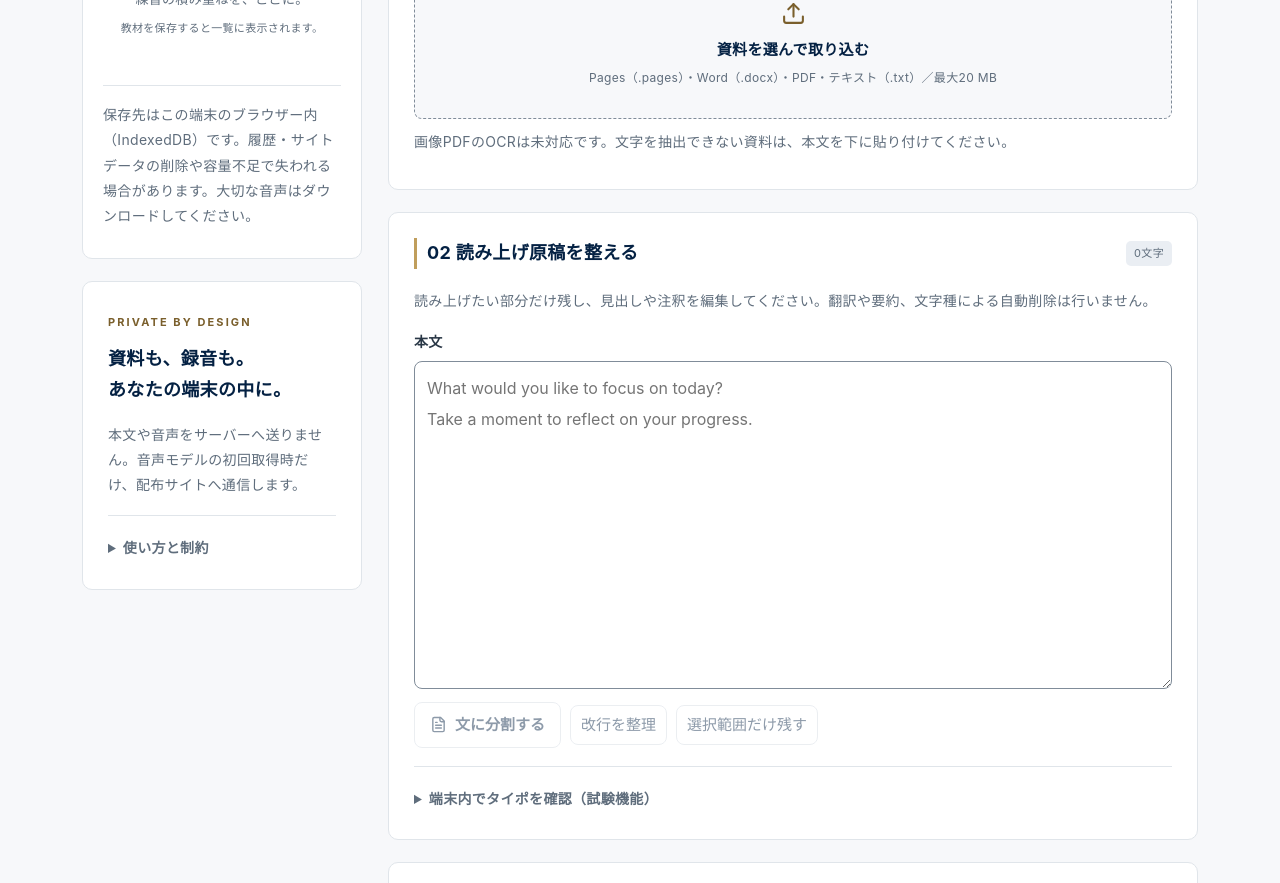
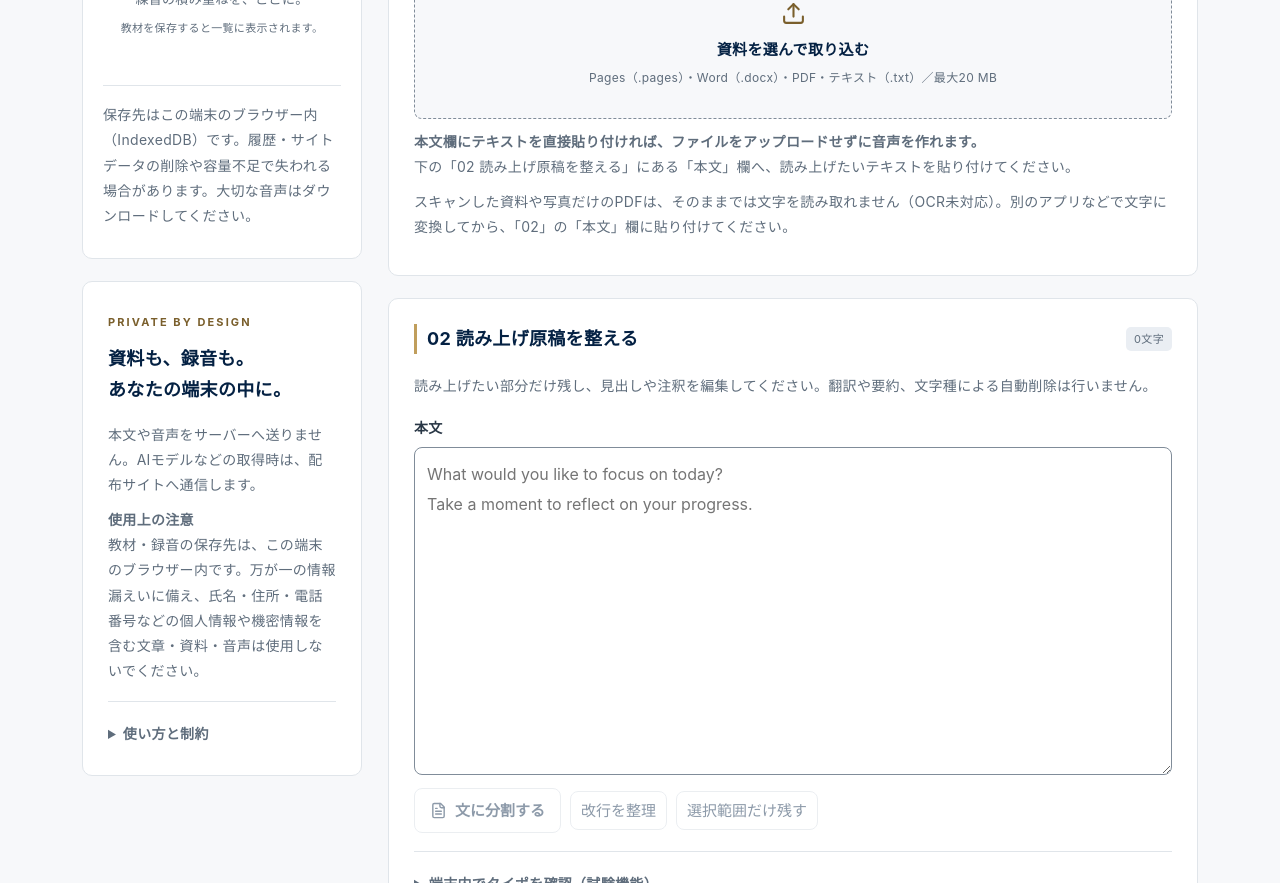
Before and after one commit to coaching-l/shadowing, a React (Vite) app: page / in a window 1280 px wide. Shown: the part 760-1643 px from the top of the page. Built offline with nearby package versions, Linux system fonts and the light colour scheme.

Commit message:
Clarify direct text entry and warn against personal information

```diff
--- a/src/App.tsx
+++ b/src/App.tsx
@@ -563,7 +563,12 @@ export default function App() {
                 あなたの端末の中に。
               </h3>
               <p className="small">
-                本文や音声をサーバーへ送りません。音声モデルの初回取得時だけ、配布サイトへ通信します。
+                本文や音声をサーバーへ送りません。AIモデルなどの取得時は、配布サイトへ通信します。
+              </p>
+              <p className="small">
+                <strong>使用上の注意</strong>
+                <br />
+                教材・録音の保存先は、この端末のブラウザー内です。万が一の情報漏えいに備え、氏名・住所・電話番号などの個人情報や機密情報を含む文章・資料・音声は使用しないでください。
               </p>
               <details>
                 <summary>使い方と制約</summary>
@@ -642,8 +647,15 @@ export default function App() {
                   }}
                 />
               </label>
+              <p id="direct-text-help" className="small">
+                <strong>
+                  本文欄にテキストを直接貼り付ければ、ファイルをアップロードせずに音声を作れます。
+                </strong>
+                <br />
+                下の「02 読み上げ原稿を整える」にある「本文」欄へ、読み上げたいテキストを貼り付けてください。
+              </p>
               <p className="small">
-                画像PDFのOCRは未対応です。文字を抽出できない資料は、本文を下に貼り付けてください。
+                スキャンした資料や写真だけのPDFは、そのままでは文字を読み取れません（OCR未対応）。別のアプリなどで文字に変換してから、「02」の「本文」欄に貼り付けてください。
               </p>
             </section>
             <section className="card">
@@ -660,6 +672,7 @@ export default function App() {
                 本文
                 <textarea
                   aria-label="本文"
+                  aria-describedby="direct-text-help"
                   ref={rawInput}
                   value={lesson.text}
                   disabled={busy}
--- a/src/style.css
+++ b/src/style.css
@@ -917,7 +917,7 @@ footer span {
     order: 2;
   }
   .privacy {
-    display: none;
+    order: 3;
   }
   .main-column {
     order: 1;
```
